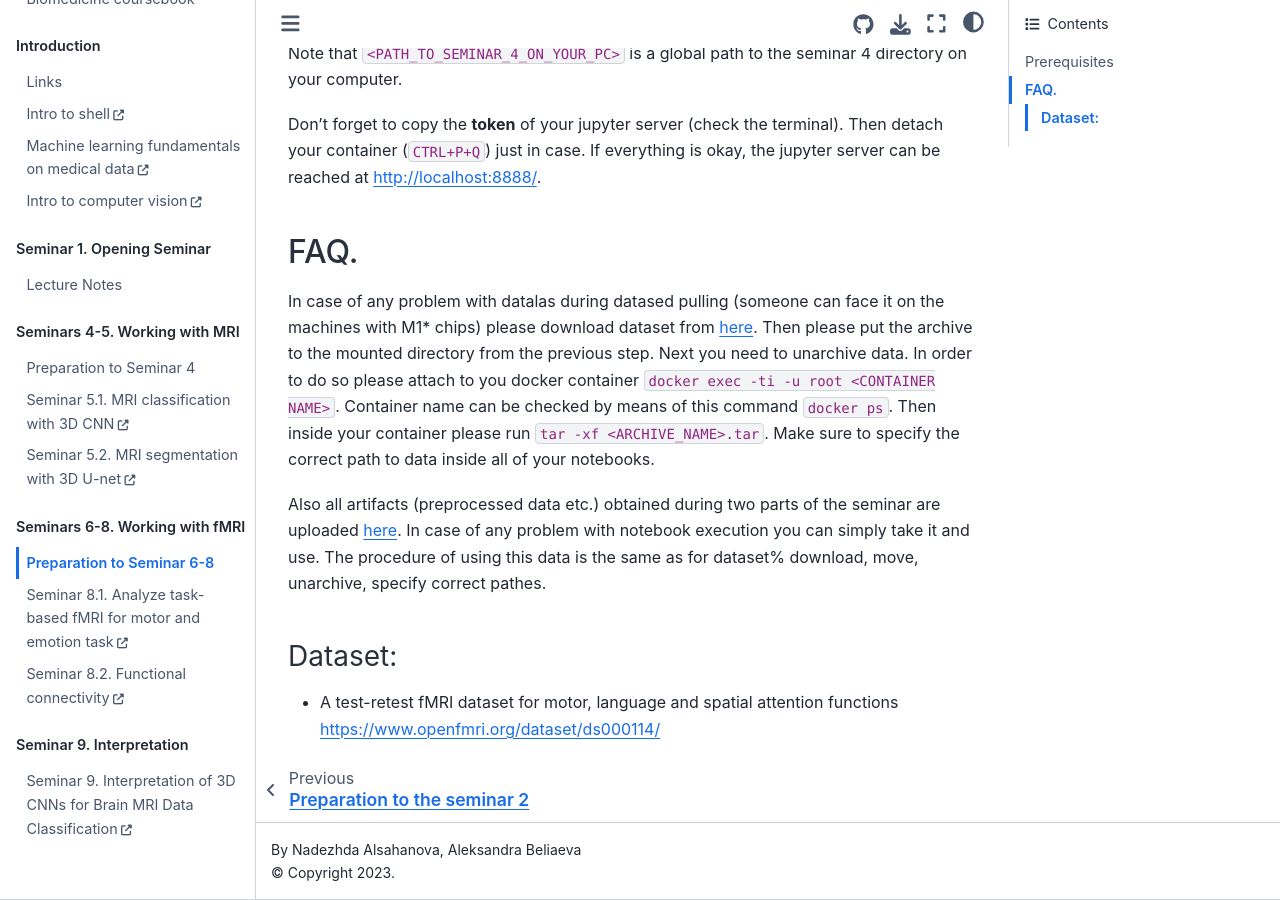
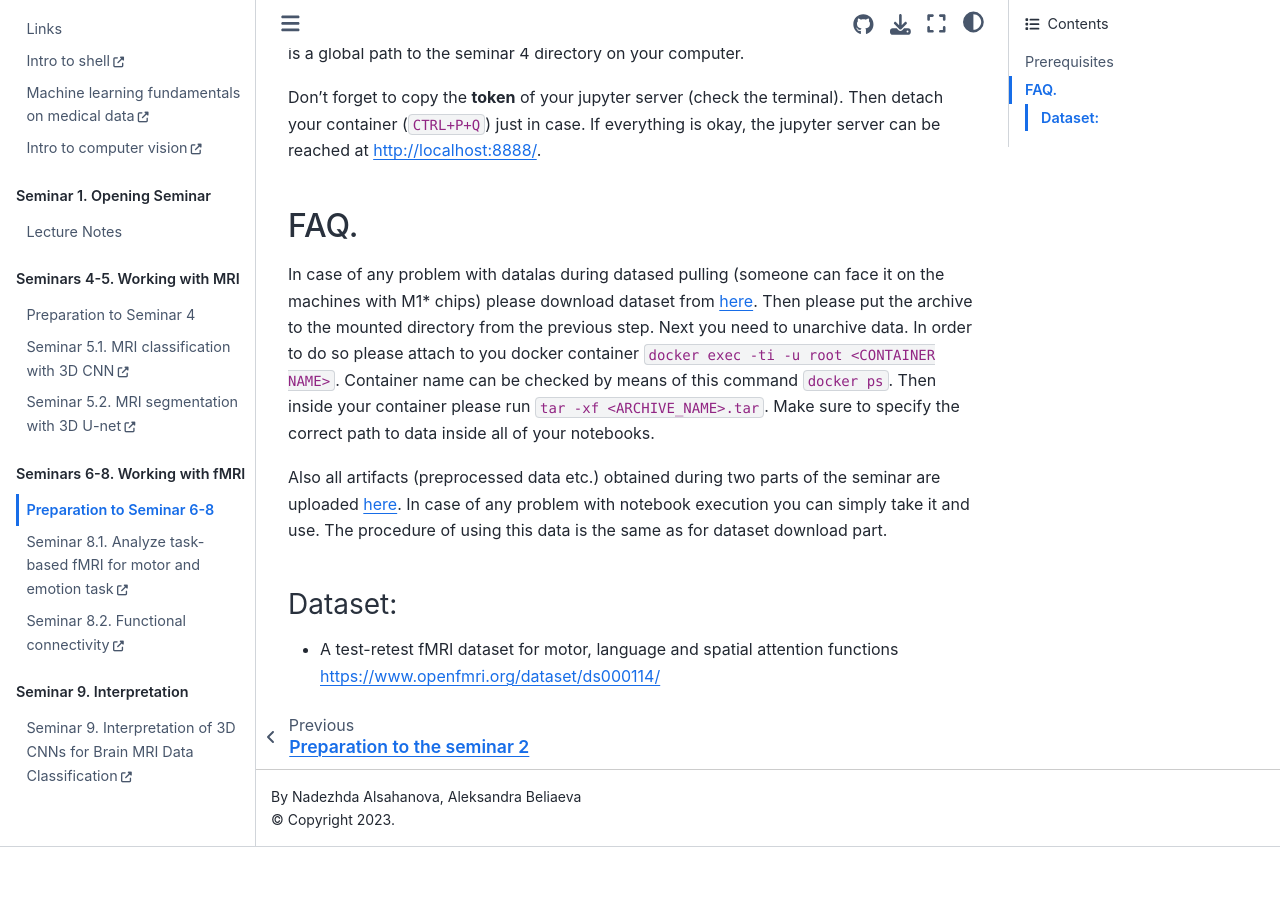
Before and after one commit to BIMAI-lab/NEUROML_course, a Jupyter Book: the page built from seminars6_7/README.md, in a window 1280 px wide and 900 px high, scrolled down 694 px. Built offline with Jupyter Book 1.0.4 settings and Sphinx 7.4.7 and the Sphinx Book theme 1.1.4, drawn with Linux system fonts in a browser that asks for light colours; pages that are not in the unit, such as notebooks, are missing from menus; after the commit the page ends 1541 px from its top, so only the background shows below that; some of the changed text lies outside the part shown.

Commit message:
Update: сhange in seminars6_7/README.md

````diff
--- a/seminars6_7/README.md
+++ b/seminars6_7/README.md
@@ -15,15 +15,15 @@
 ### Step 3.
 Run this command to run docker container with mounted directory of the seminar.
 
-```docker run -it --rm -p 8888:8888 -v <PATH_TO_SEMINAR_4_ON_YOUR_PC>:/home/neuro/nipype_tutorial/notebooks/seminar miykael/nipype_tutorial jupyter notebook ```
-Note that ```<PATH_TO_SEMINAR_4_ON_YOUR_PC>``` is a global path to the seminar 4 directory on your computer.
+`docker run -it --rm -p 8888:8888 -v <PATH_TO_SEMINAR_4_ON_YOUR_PC>:/home/neuro/nipype_tutorial/notebooks/seminar miykael/nipype_tutorial jupyter notebook`
+Note that `<PATH_TO_SEMINAR_4_ON_YOUR_PC>` is a global path to the seminar 4 directory on your computer.
 
-Don't forget to copy the **token** of your jupyter server (check the terminal). Then detach your container (```CTRL+P+Q```) just in case. If everything is okay, the jupyter server can be reached at http://localhost:8888/.
+Don't forget to copy the **token** of your jupyter server (check the terminal). Then detach your container (`CTRL+P+Q`) just in case. If everything is okay, the jupyter server can be reached at http://localhost:8888/.
 
 ## FAQ.
-In case of any problem with datalas during datased pulling (someone can face it on the machines with M1* chips) please download dataset from [here](https://disk.yandex.ru/d/Q2dZs2CoM2Sohw). Then please put the archive to the mounted directory from the previous step. Next you need to unarchive data. In order to do so please attach to you docker container ```docker exec -ti -u root <CONTAINER NAME>```. Container name can be checked by means of this command ```docker ps```. Then inside your container please run ```tar -xf <ARCHIVE_NAME>.tar```.  Make sure to specify the correct path to data inside all of your notebooks.
+In case of any problem with datalas during datased pulling (someone can face it on the machines with M1* chips) please download dataset from [here](https://disk.yandex.ru/d/Q2dZs2CoM2Sohw). Then please put the archive to the mounted directory from the previous step. Next you need to unarchive data. In order to do so please attach to you docker container `docker exec -ti -u root <CONTAINER NAME>`. Container name can be checked by means of this command `docker ps`. Then inside your container please run `tar -xf <ARCHIVE_NAME>.tar`.  Make sure to specify the correct path to data inside all of your notebooks.
 
-Also all artifacts (preprocessed data etc.) obtained during two parts of the seminar are uploaded [here](https://disk.yandex.ru/d/V5N05i337wUw_g). In case of any problem with notebook execution you can simply take it and use. The procedure of using this data is the same as for dataset% download, move, unarchive, specify correct pathes.
+Also all artifacts (preprocessed data etc.) obtained during two parts of the seminar are uploaded [here](https://disk.yandex.ru/d/V5N05i337wUw_g). In case of any problem with notebook execution you can simply take it and use. The procedure of using this data is the same as for dataset download part.
 
 #### Dataset:
 * A test-retest fMRI dataset for motor, language and spatial attention functions https://www.openfmri.org/dataset/ds000114/
````
Also changed, not shown: other parts of seminars6_7/README.md (+1 -1 lines).
